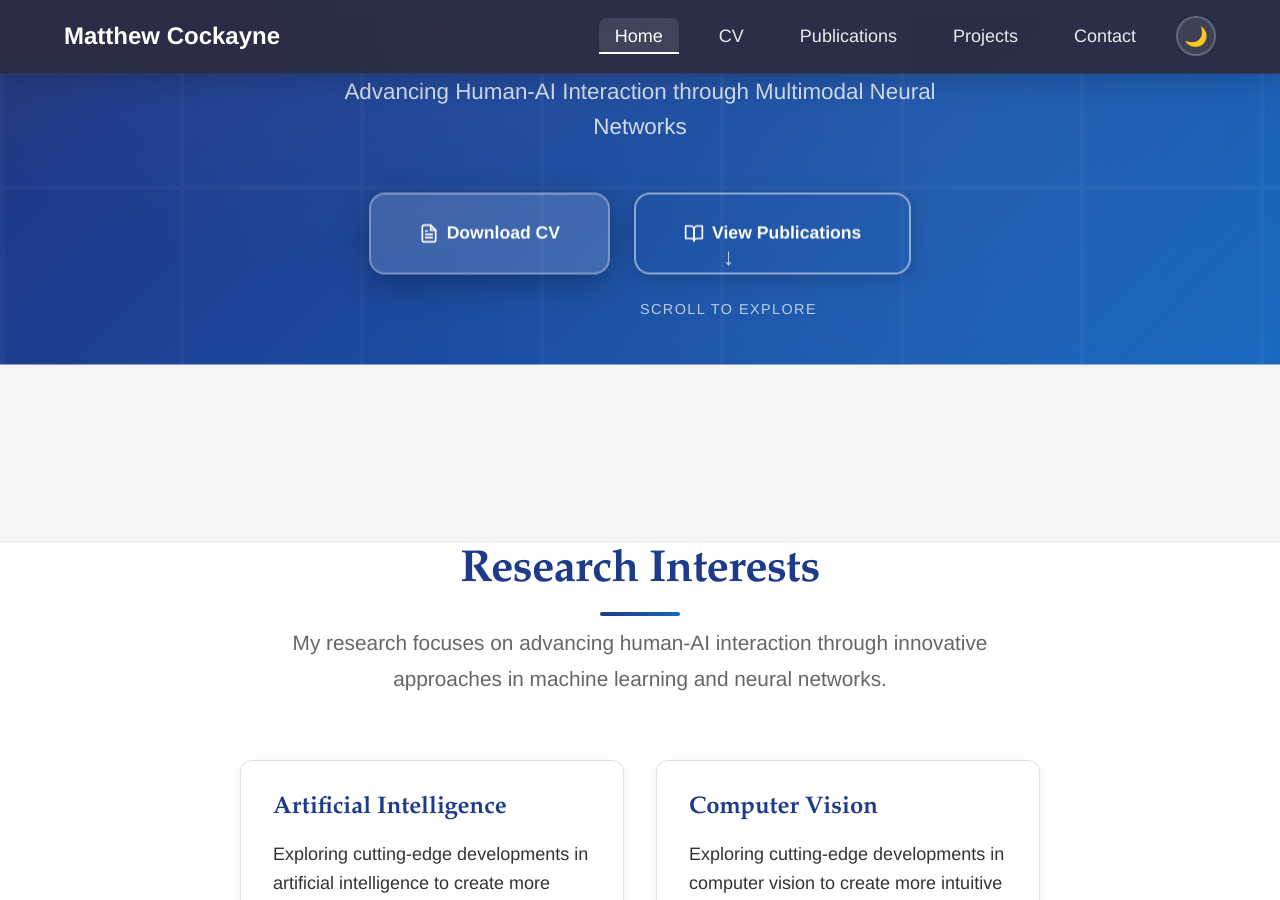
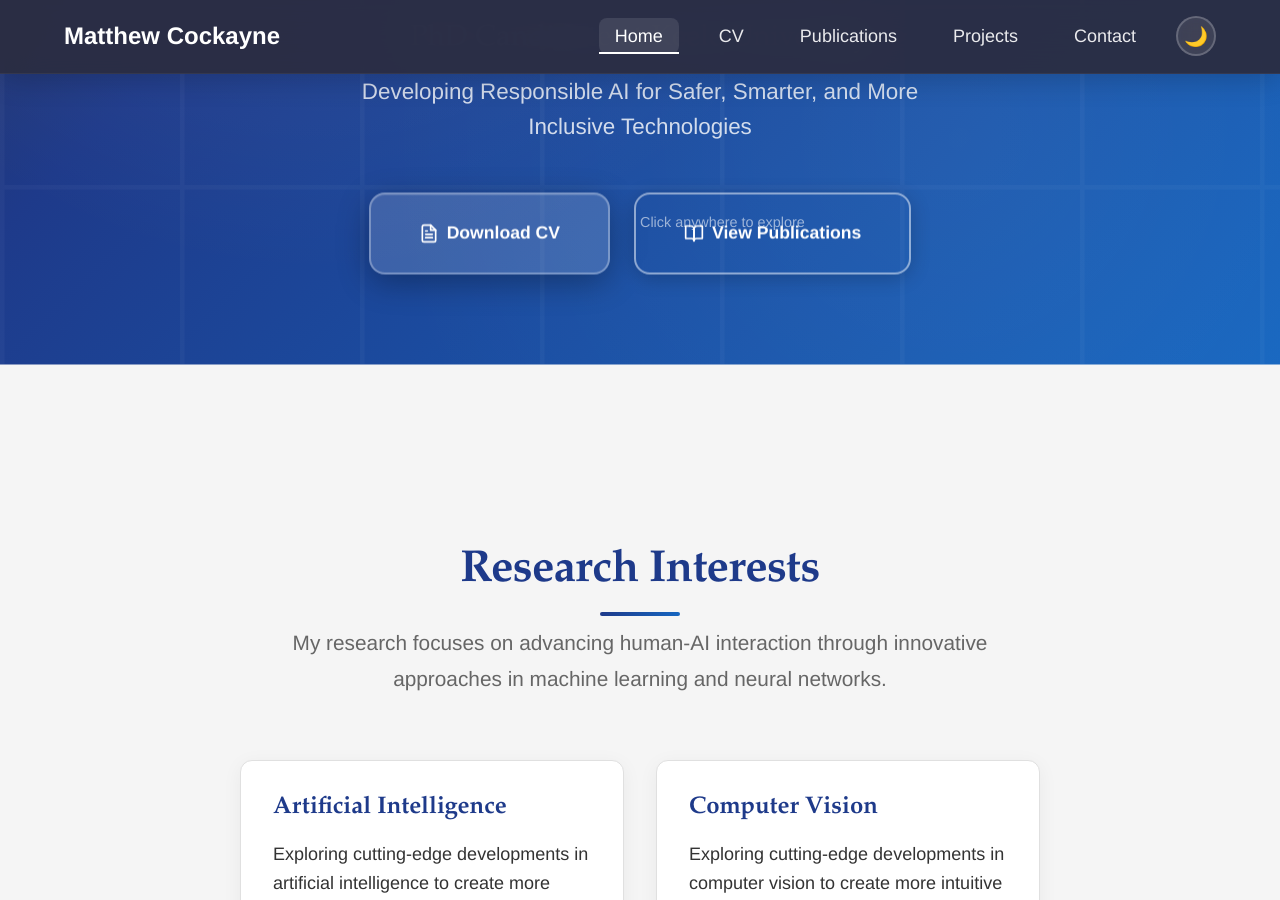
Before and after one commit to Matt-Cockayne/matt-cockayne.github.io, a Jekyll site: the page built from index.md, in a window 1280 px wide and 900 px high, scrolled down 357 px. Built offline with Jekyll 4.4.1, drawn with Linux system fonts in a browser that asks for light colours.

Commit message:
mobile configure

```diff
--- a/_config.yml
+++ b/_config.yml
@@ -1,8 +1,8 @@
 # Site Configuration
 title: "Matthew Cockayne"
 name: "Matthew Cockayne"
-description: "PhD Candidate | AI Researcher | Advancing Human-AI Interaction"
-tagline: "Advancing Human-AI Interaction through Multimodal Neural Networks"
+description: "PhD Candidate | AI & Computer Vision Researcher | Shaping Responsible AI for Healthcare and Beyond"
+tagline: "Developing Responsible AI for Safer, Smarter, and More Inclusive Technologies"
 url: "https://matt-cockayne.github.io"
 baseurl: ""
 
--- a/_layouts/home.html
+++ b/_layouts/home.html
@@ -20,7 +20,7 @@
     {% include nav.html %}
 
     <!-- Hero Section -->
-    <section class="hero">
+    <section class="hero" onclick="document.querySelector('.content-section').scrollIntoView({behavior: 'smooth'})">
         <div class="hero-content">
             <!-- Animated Profile Photo -->
             <div class="profile-photo-container">
@@ -34,7 +34,7 @@
 
             <!-- Call-to-Action Buttons -->
             <div class="hero-cta">
-                <a href="{{ site.cv_pdf }}" class="btn btn-primary" target="_blank">
+                <a href="{{ site.cv_pdf }}" class="btn btn-primary" target="_blank" onclick="event.stopPropagation()">
                     <svg width="20" height="20" viewBox="0 0 24 24" fill="none" stroke="currentColor" stroke-width="2" stroke-linecap="round" stroke-linejoin="round">
                         <path d="M14 2H6a2 2 0 0 0-2 2v16a2 2 0 0 0 2 2h12a2 2 0 0 0 2-2V8z"></path>
                         <polyline points="14,2 14,8 20,8"></polyline>
@@ -44,7 +44,7 @@
                     </svg>
                     Download CV
                 </a>
-                <a href="/publications" class="btn btn-secondary">
+                <a href="/publications" class="btn btn-secondary" onclick="event.stopPropagation()">
                     <svg width="20" height="20" viewBox="0 0 24 24" fill="none" stroke="currentColor" stroke-width="2" stroke-linecap="round" stroke-linejoin="round">
                         <path d="M2 3h6a4 4 0 0 1 4 4v14a3 3 0 0 0-3-3H2z"></path>
                         <path d="M22 3h-6a4 4 0 0 0-4 4v14a3 3 0 0 1 3-3h7z"></path>
@@ -52,10 +52,12 @@
                     View Publications
                 </a>
             </div>
+
+            <!-- Click to explore hint -->
+            <div class="hero-hint">
+                <p>Click anywhere to explore</p>
+            </div>
         </div>
-
-        <!-- Scroll Indicator -->
-        <div class="scroll-indicator" onclick="document.querySelector('.content-section').scrollIntoView({behavior: 'smooth'})"></div>
     </section>
 
     <!-- Main Content -->
--- a/assets/styles.css
+++ b/assets/styles.css
@@ -269,11 +269,20 @@
 /* Mobile Navigation */
 .navbar-toggle {
   display: none;
-  background: none;
-  border: none;
-  font-size: 1.5rem;
-  color: var(--text-primary);
+  background: rgba(255, 255, 255, 0.1);
+  border: 2px solid rgba(255, 255, 255, 0.2);
+  border-radius: var(--radius-md);
+  padding: var(--spacing-sm);
+  font-size: 1.2rem;
+  color: white;
   cursor: pointer;
+  transition: all var(--transition-fast);
+  backdrop-filter: blur(10px);
+}
+
+.navbar-toggle:hover {
+  background: rgba(255, 255, 255, 0.2);
+  border-color: rgba(255, 255, 255, 0.4);
 }
 
 .navbar-mobile {
@@ -283,7 +292,8 @@
   left: 0;
   right: 0;
   bottom: 0;
-  background: var(--bg-secondary);
+  background: rgba(43, 45, 66, 0.98);
+  backdrop-filter: blur(20px);
   z-index: var(--z-overlay);
   padding: var(--spacing-xl);
 }
@@ -298,10 +308,21 @@
 .navbar-mobile .navbar-nav {
   flex-direction: column;
   gap: var(--spacing-xl);
+  margin: 0;
+  padding: 0;
 }
 
 .navbar-mobile .navbar-nav a {
   font-size: 1.5rem;
+  color: white;
+  padding: var(--spacing-md);
+  border-radius: var(--radius-lg);
+  transition: all var(--transition-fast);
+}
+
+.navbar-mobile .navbar-nav a:hover {
+  background: rgba(255, 255, 255, 0.1);
+  transform: translateY(-2px);
 }
 
 /* Theme Toggle */
@@ -341,6 +362,15 @@
     var(--true-blue) 100%);
   position: relative;
   overflow: hidden;
+  cursor: pointer;
+  transition: all var(--transition-medium);
+}
+
+.hero:hover {
+  background: linear-gradient(135deg,
+    var(--space-cadet) 10%,
+    var(--marian-blue) 45%,
+    var(--true-blue) 90%);
 }
 
 .hero::before {
@@ -468,6 +498,24 @@
   animation: fadeInUp 1s ease-out 1.2s both;
 }
 
+/* Hero Hint */
+.hero-hint {
+  position: absolute;
+  bottom: 2rem;
+  left: 50%;
+  transform: translateX(-50%);
+  color: rgba(255, 255, 255, 0.7);
+  font-size: 0.9rem;
+  animation: bounce 2s infinite;
+  opacity: 0.8;
+  z-index: 1;
+}
+
+.hero-hint p {
+  margin: 0;
+  font-weight: 300;
+}
+
 .btn {
   display: inline-flex;
   align-items: center;
@@ -537,39 +585,10 @@
   box-shadow: 0 8px 30px rgba(0, 0, 0, 0.3);
 }
 
-/* Scroll Indicator */
-.scroll-indicator {
-  position: absolute;
-  bottom: 2rem;
-  left: 50%;
-  transform: translateX(-50%);
-  color: rgba(255, 255, 255, 0.7);
-  text-align: center;
-  animation: bounce 2s infinite;
-  cursor: pointer;
-  transition: all var(--transition-fast);
-}
-
-.scroll-indicator:hover {
-  color: white;
-  transform: translateX(-50%) scale(1.1);
-}
-
-.scroll-indicator::before {
-  content: '↓';
-  display: block;
-  font-size: 1.5rem;
-  margin-bottom: 0.5rem;
-  animation: bounce 2s infinite;
-}
-
-.scroll-indicator::after {
-  content: 'Scroll to explore';
-  font-size: 0.9rem;
-  font-family: var(--font-sans);
-  font-weight: 500;
-  letter-spacing: 0.1em;
-  text-transform: uppercase;
+/* Content Sections */
+.content-section {
+  padding: var(--spacing-3xl) 0;
+  min-height: 50vh;
 }
 
 @keyframes bounce {
@@ -582,13 +601,6 @@
   60% {
     transform: translateY(-5px);
   }
-}
-
-/* Content Sections */
-.content-section {
-  padding: var(--spacing-3xl) 0;
-  background: var(--bg-secondary);
-  position: relative;
 }
 
 .content-section:nth-child(even) {
@@ -922,12 +934,20 @@
     box-shadow: 0 20px 40px rgba(0, 0, 0, 0.1);
 }/* Responsive Design */
 @media (max-width: 768px) {
+  .navbar .container {
+    padding: 0 var(--spacing-md);
+  }
+
   .navbar-nav {
     display: none;
   }
 
   .navbar-toggle {
     display: block;
+  }
+
+  .hero-content {
+    padding: var(--spacing-2xl) var(--spacing-md) 0 var(--spacing-md);
   }
 
   .hero-title {
@@ -940,6 +960,11 @@
 
   .hero-tagline {
     font-size: 1.1rem;
+  }
+
+  .hero-cta {
+    flex-direction: column;
+    gap: var(--spacing-md);
   }
 
   .hero-cta {
```
